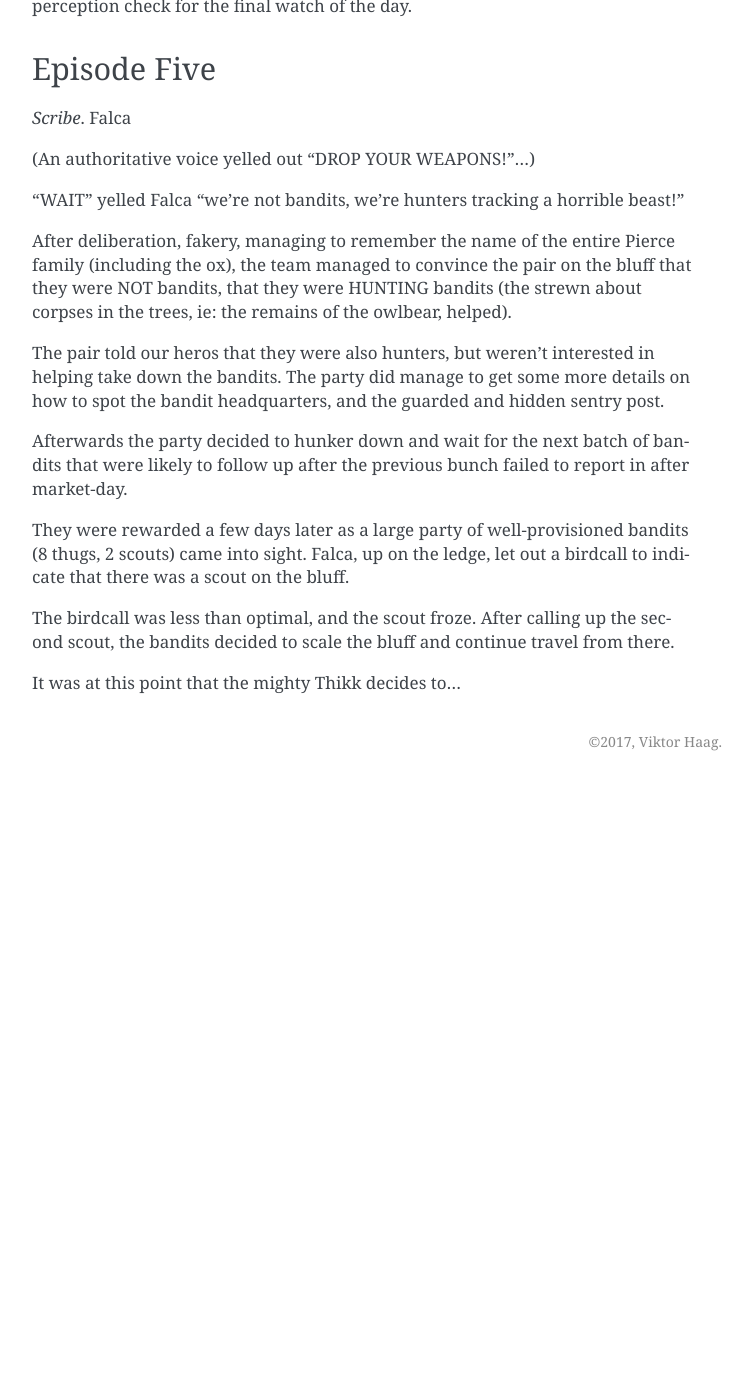
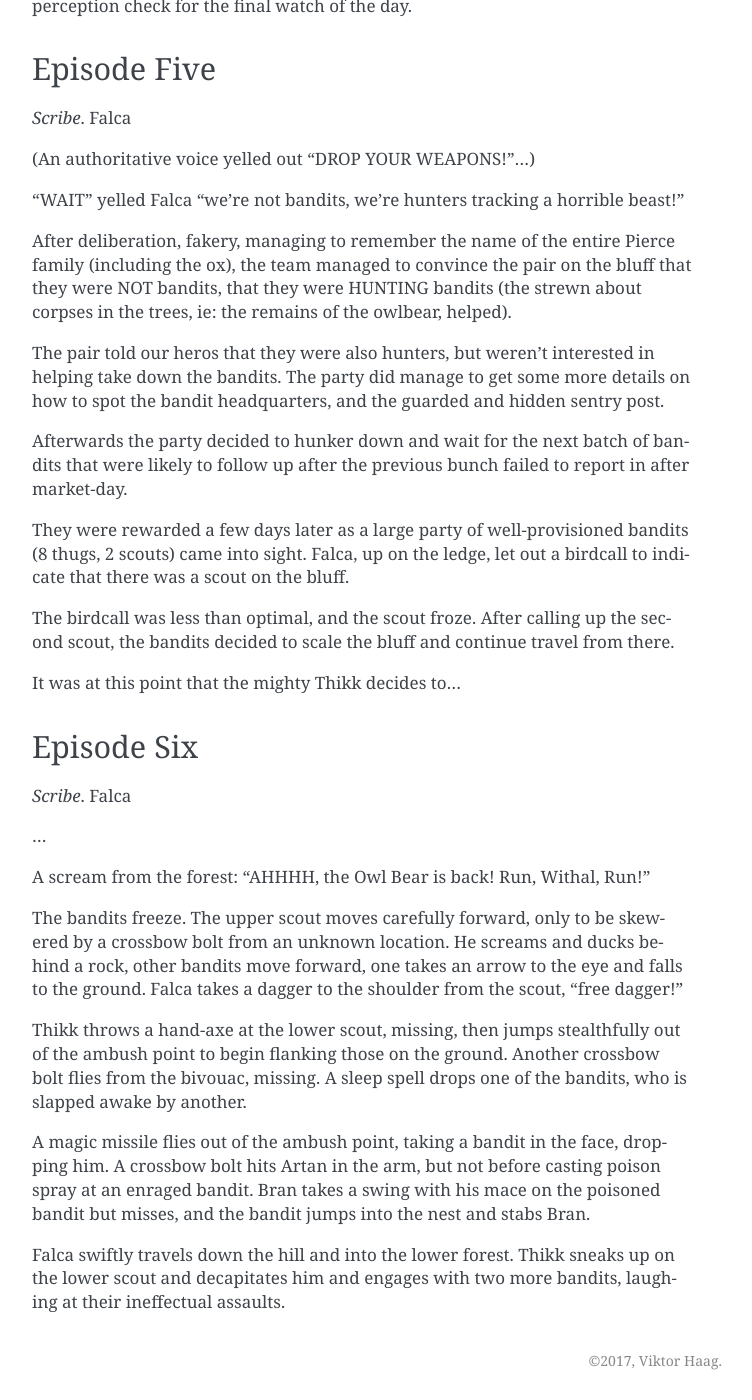
Before and after one commit to ViktorHaag/eagle-pass, a Sphinx documentation site: the page built from source/adventures/oakbluffbandits.rst, in a window 1280 px wide and 1400 px high, scrolled down 5651 px. Shown: the whole window, without its empty margins (388-1140 px from the left). Built offline with Sphinx 7.4.7, drawn with Linux system fonts in a browser that asks for light colours; before the commit the page ends 6432 px from its top, so only the background shows below that.

Commit message:
session 6 of the oak-bluff bandits adventure

```diff
--- a/source/adventures/oakbluffbandits.rst
+++ b/source/adventures/oakbluffbandits.rst
@@ -301,3 +301,32 @@ second scout, the bandits decided to scale the bluff and continue travel from
 there.
 
 It was at this point that the mighty Thikk decides to...
+
+
+Episode Six
+-----------
+*Scribe*. Falca
+
+...
+
+A scream from the forest: "AHHHH, the Owl Bear is back!  Run, Withal, Run!"
+
+The bandits freeze.  The upper scout moves carefully forward, only to be
+skewered by a crossbow bolt from an unknown location.  He screams and ducks
+behind a rock, other bandits move forward, one takes an arrow to the eye and
+falls to the ground.  Falca takes a dagger to the shoulder from the scout,
+"free dagger!"
+
+Thikk throws a hand-axe at the lower scout, missing, then jumps stealthfully
+out of the ambush point to begin flanking those on the ground.  Another
+crossbow bolt flies from the bivouac, missing.  A sleep spell drops one of the
+bandits, who is slapped awake by another.
+
+A magic missile flies out of the ambush point, taking a bandit in the face,
+dropping him.  A crossbow bolt hits Artan in the arm, but not before casting
+poison spray at an enraged bandit.  Bran takes a swing with his mace on the
+poisoned bandit but misses, and the bandit jumps into the nest and stabs Bran.
+
+Falca swiftly travels down the hill and into the lower forest.  Thikk sneaks up
+on the lower scout and decapitates him and engages with two more bandits,
+laughing at their ineffectual assaults.
```
